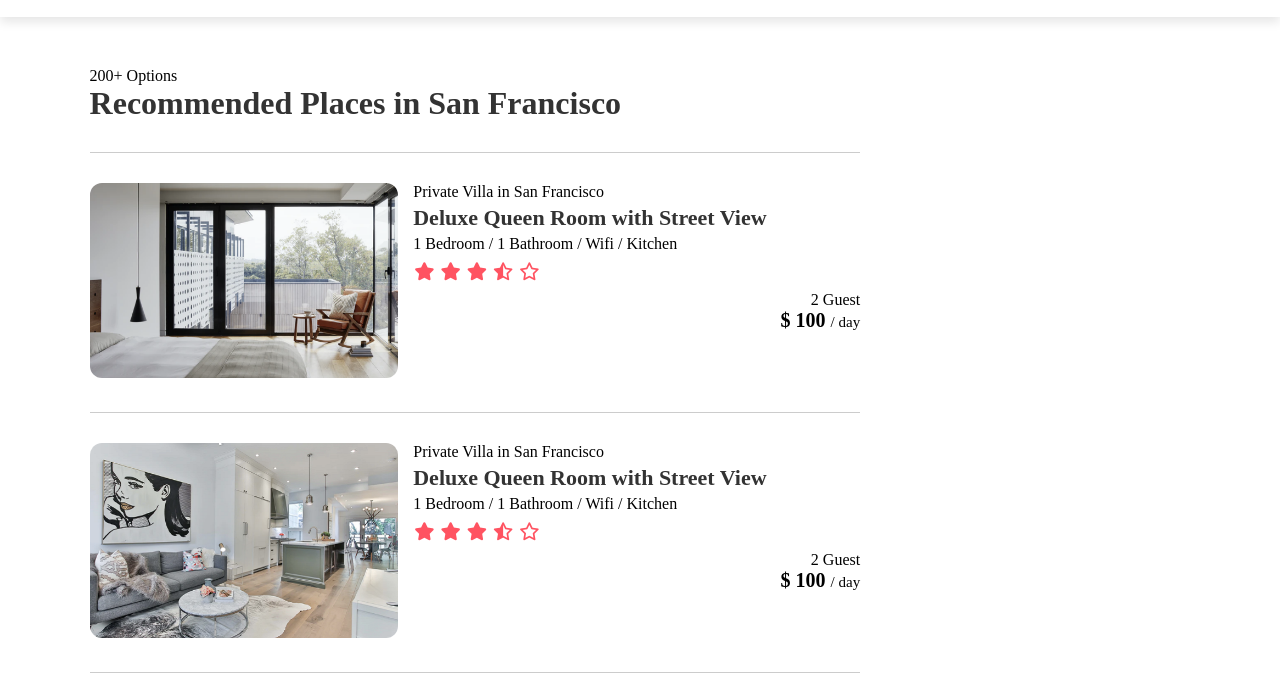
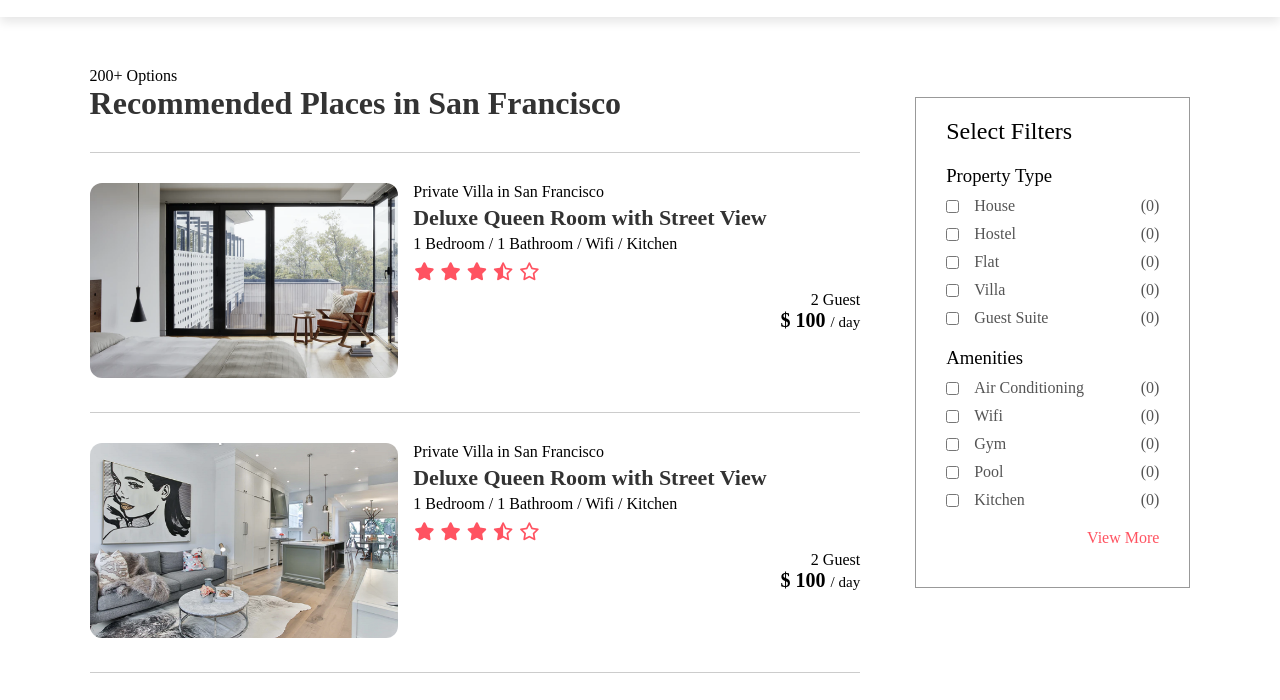
Before and after one commit to Digvijay-Dudhnale/AirBnb_Clone, a plain HTML site: page listing.html in a window 1280 px wide. Shown: the part 61-761 px from the top of the page. Drawn offline with Linux system fonts and the light colour scheme.

Commit message:
listing sidebar pagination

```diff
--- a/listing.html
+++ b/listing.html
@@ -33,6 +33,7 @@
     <div class="container">
         <!-- LIST CONTAINER -->
         <div class="list-container">
+            <!-- HOUSE INFO -->
             <div class="left-col">
                 <p>200+ Options</p>
                 <h1>Recommended Places in San Francisco</h1>
@@ -151,10 +152,65 @@
                     </div>
                 </div>
             </div>
+
+            <!-- LISTING SIDEBAR -->
             <div class="right-col">
+                <div class="sidebar">
+                    <h2>Select Filters</h2>
+                    <h3>Property Type</h3>
+                    <div class="filter">
+                        <input type="checkbox"> <p>House</p> <span>(0)</span>
+                    </div>
+                    <div class="filter">
+                        <input type="checkbox"> <p>Hostel</p> <span>(0)</span>
+                    </div>
+                    <div class="filter">
+                        <input type="checkbox"> <p>Flat</p> <span>(0)</span>
+                    </div>
+                    <div class="filter">
+                        <input type="checkbox"> <p>Villa</p> <span>(0)</span>
+                    </div>
+                    <div class="filter">
+                        <input type="checkbox"> <p>Guest Suite</p> <span>(0)</span>
+                    </div>
 
+                    <h3>Amenities</h3>
+                    <div class="filter">
+                        <input type="checkbox"> <p>Air Conditioning</p> <span>(0)</span>
+                    </div>
+                    <div class="filter">
+                        <input type="checkbox"> <p>Wifi</p> <span>(0)</span>
+                    </div>
+                    <div class="filter">
+                        <input type="checkbox"> <p>Gym</p> <span>(0)</span>
+                    </div>
+                    <div class="filter">
+                        <input type="checkbox"> <p>Pool</p> <span>(0)</span>
+                    </div>
+                    <div class="filter">
+                        <input type="checkbox"> <p>Kitchen</p> <span>(0)</span>
+                    </div>
+
+                    <div class="sidebar-link">
+                        <a href="#">View More</a>
+                    </div>
+                </div>
             </div>
         </div>
+
+        <!-- PAGINATION -->
+        <div class="pagination">
+            <img src="Images/arrow.png">
+            <span class="current-page">1</span>
+            <span>2</span>
+            <span>3</span>
+            <span>4</span>
+            <span>5</span>
+            <span>&middot; &middot; &middot; &middot;</span>
+            <span>20</span>
+            <img src="Images/arrow.png" class="right-arrow">
+        </div>
+
         <!-- FOOTER -->
         <div class="footer">
             <a href="https://facebook.com/"><i class="fa-brands fa-facebook-f"></i></a>
--- a/style.css
+++ b/style.css
@@ -515,3 +515,79 @@ nav.navbar-white .fa-bars{
     font-size: 15px;
     font-weight: 500;
 }
+
+/* LIST SIDEBAR */
+.sidebar{
+    border: 1px solid #999;
+    padding: 20px 30px;
+    margin-top: 30px;
+}
+
+.sidebar h2{
+    font-weight: 500;
+}
+
+.sidebar h3{
+    font-weight: 500;
+    margin: 20px 0 10px;
+}
+
+.filter{
+    /* position: relative; */
+    display: flex;
+    align-items: center;
+    color: #555;
+    margin-bottom: 10px;
+}
+
+.filter p{
+    /* position: absolute; */
+    /* right: 0; */
+    flex: 1;
+}
+
+.filter input{
+    margin-right: 15px;
+    cursor: pointer;
+}
+
+.sidebar-link{
+    text-align: right;
+    margin: 20px 0;
+}
+.sidebar-link a{
+    text-decoration: none;
+    color: #ff5361;
+}
+
+/* PAGINATION */
+.pagination{
+    display: flex;
+    align-items: center;
+    justify-content: center;
+    margin: 40px 0;
+}
+
+.pagination span{
+    margin: 2px 3px;
+    width: 40px;
+    height: 40px;
+    line-height: 40px;
+    text-align: center;
+    border-radius: 50%;
+    cursor: pointer;
+}
+
+.pagination img{
+    width: 9px;
+    margin: 10px 10px;
+}
+
+.right-arrow{
+    transform: rotate(180deg);
+}
+
+.pagination .current-page{
+    background: #333;
+    color: #fff;
+}
```
